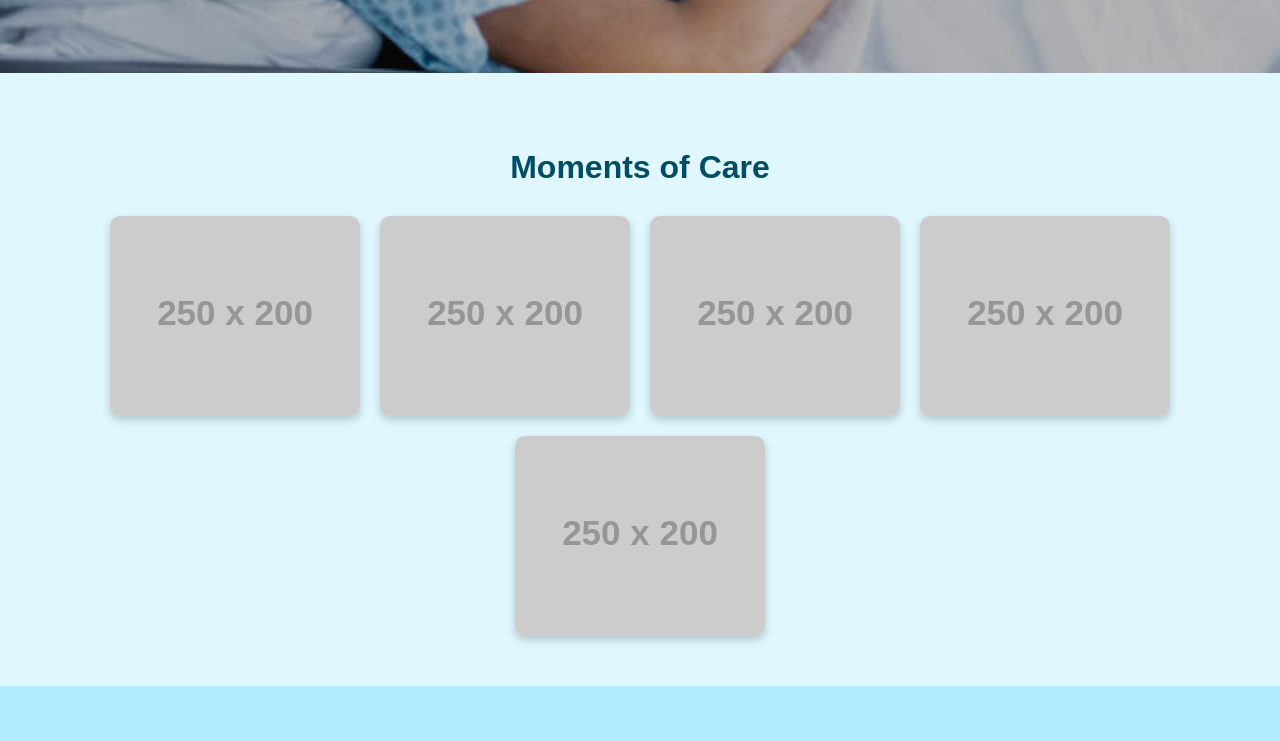
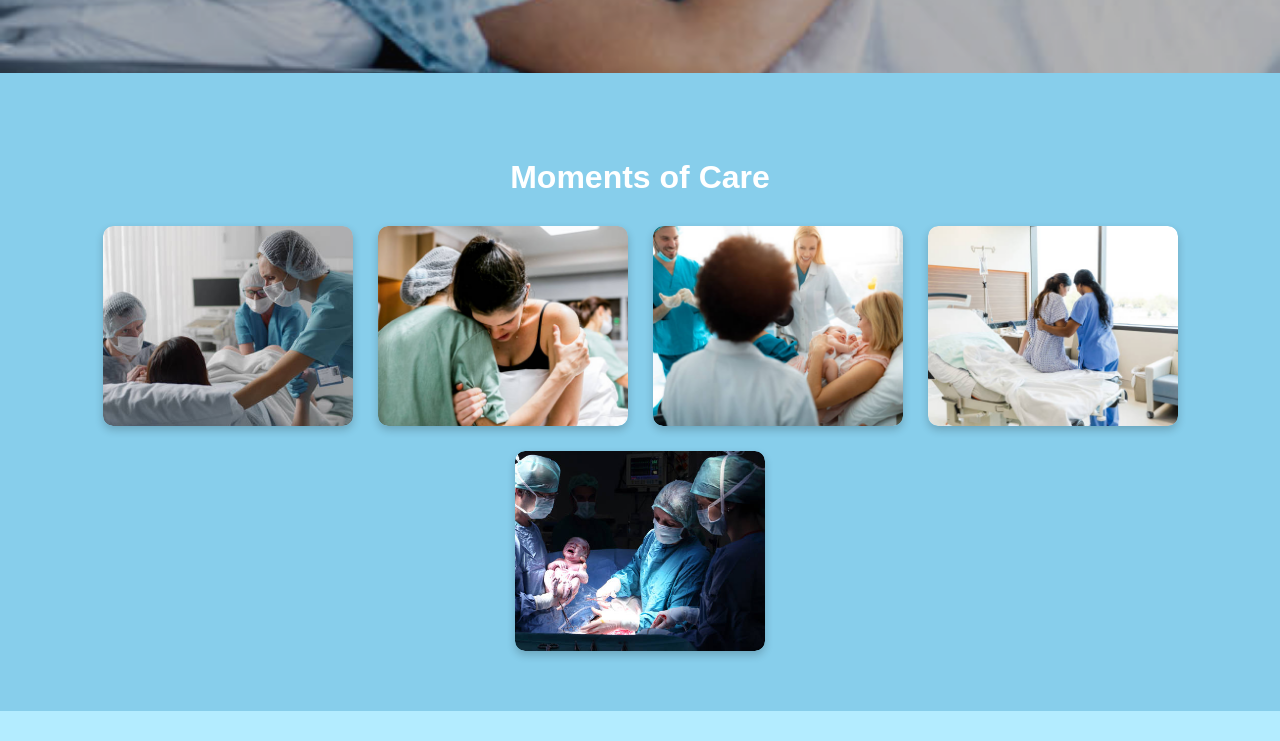
Before and after one commit to 0701246298/Birth_Assist_Frontend, a plain HTML site: page index.html in a window 1280 px wide. Shown: the part 759-1500 px from the top of the page. Drawn offline with Linux system fonts and the light colour scheme; no server answers; placeholder pictures from the web are drawn by us.

Commit message:
Updated Moments of Care section with flipping image cards

```diff
--- a/index.html
+++ b/index.html
@@ -32,7 +32,7 @@
     <div class="flip-card">
       <div class="flip-card-inner">
         <div class="flip-card-front">
-            <img src="https://via.placeholder.com/250x200?text=Care+1" alt="Care 1">
+          <img src="Images/care1.jpg" alt="Care 1">
         </div>
         <div class="flip-card-back">
           <h3>Trusted Care</h3>
@@ -44,7 +44,7 @@
     <div class="flip-card">
       <div class="flip-card-inner">
         <div class="flip-card-front">
-            <img src="https://via.placeholder.com/250x200?text=Care+2" alt="Care 2">
+          <img src="Images/care2.jpg" alt="Care 2">
         </div>
         <div class="flip-card-back">
           <h3>Home Comfort</h3>
@@ -56,7 +56,7 @@
     <div class="flip-card">
       <div class="flip-card-inner">
         <div class="flip-card-front">
-            <img src="https://via.placeholder.com/250x200?text=Care+3" alt="Care 3">
+          <img src="Images/care3.jpg" alt="Care 3">
         </div>
         <div class="flip-card-back">
           <h3>Expert Hands</h3>
@@ -68,7 +68,7 @@
     <div class="flip-card">
       <div class="flip-card-inner">
         <div class="flip-card-front">
-            <img src="https://via.placeholder.com/250x200?text=Care+4" alt="Care 4">
+          <img src="Images/care4.jpg" alt="Care 4">
         </div>
         <div class="flip-card-back">
           <h3>24/7 Support</h3>
@@ -80,7 +80,7 @@
     <div class="flip-card">
       <div class="flip-card-inner">
         <div class="flip-card-front">
-            <img src="https://via.placeholder.com/250x200?text=Care+5" alt="Care 5">
+          <img src="Images/care5.jpg" alt="Care 5">
         </div>
         <div class="flip-card-back">
           <h3>Safe Beginnings</h3>
@@ -90,6 +90,7 @@
     </div>
   </div>
 </section>
+
 
 
   <!-- Specialists Section -->
--- a/style.css
+++ b/style.css
@@ -149,16 +149,15 @@ input, textarea {
   border-radius: 8px;
 }
 
-/* Gallery Section */
-.gallery {
+/* Gallery Section */.gallery {
   text-align: center;
-  padding: 50px 20px;
-  background-color: #e0f7ff;
+  padding: 60px 20px;
+  background-color: skyblue; /* consistent with your theme */
 }
 
 .gallery h2 {
   font-size: 2em;
-  color: #004d66;
+  color: white;
   margin-bottom: 30px;
 }
 
@@ -166,9 +165,10 @@ input, textarea {
   display: flex;
   justify-content: center;
   flex-wrap: wrap;
-  gap: 20px;
+  gap: 25px;
 }
 
+/* Flip Card Base */
 .flip-card {
   background-color: transparent;
   width: 250px;
@@ -181,40 +181,51 @@ input, textarea {
   width: 100%;
   height: 100%;
   text-align: center;
-  transition: transform 0.6s;
+  transition: transform 0.8s ease-in-out;
   transform-style: preserve-3d;
+  border-radius: 10px;
   box-shadow: 0 4px 8px rgba(0, 0, 0, 0.2);
-  border-radius: 10px;
 }
 
 .flip-card:hover .flip-card-inner {
   transform: rotateY(180deg);
 }
 
+/* Front Side */
 .flip-card-front, .flip-card-back {
   position: absolute;
   width: 100%;
   height: 100%;
   border-radius: 10px;
   backface-visibility: hidden;
+  overflow: hidden;
 }
 
+/* Front Image */
 .flip-card-front img {
   width: 100%;
   height: 100%;
   border-radius: 10px;
+  object-fit: cover;
 }
 
+/* Back Side */
 .flip-card-back {
-  background-color: #0099cc;
-  color: white;
+  background-color: #0288d1; /* deep sky blue */
+  color: #fff;
   transform: rotateY(180deg);
   display: flex;
   flex-direction: column;
   justify-content: center;
   align-items: center;
   padding: 15px;
+  opacity: 0.95;
 }
+
+.flip-card-back h3 {
+  margin-bottom: 10px;
+}
+
 
 /* Footer */
 footer {
```
Also changed, not shown: Images/care1.jpg (added), Images/care2.jpg (added), Images/care3.jpg (added), Images/care4.jpg (added), Images/care5.jpg (added). Lines whose indentation alone changed are shown as unchanged.
